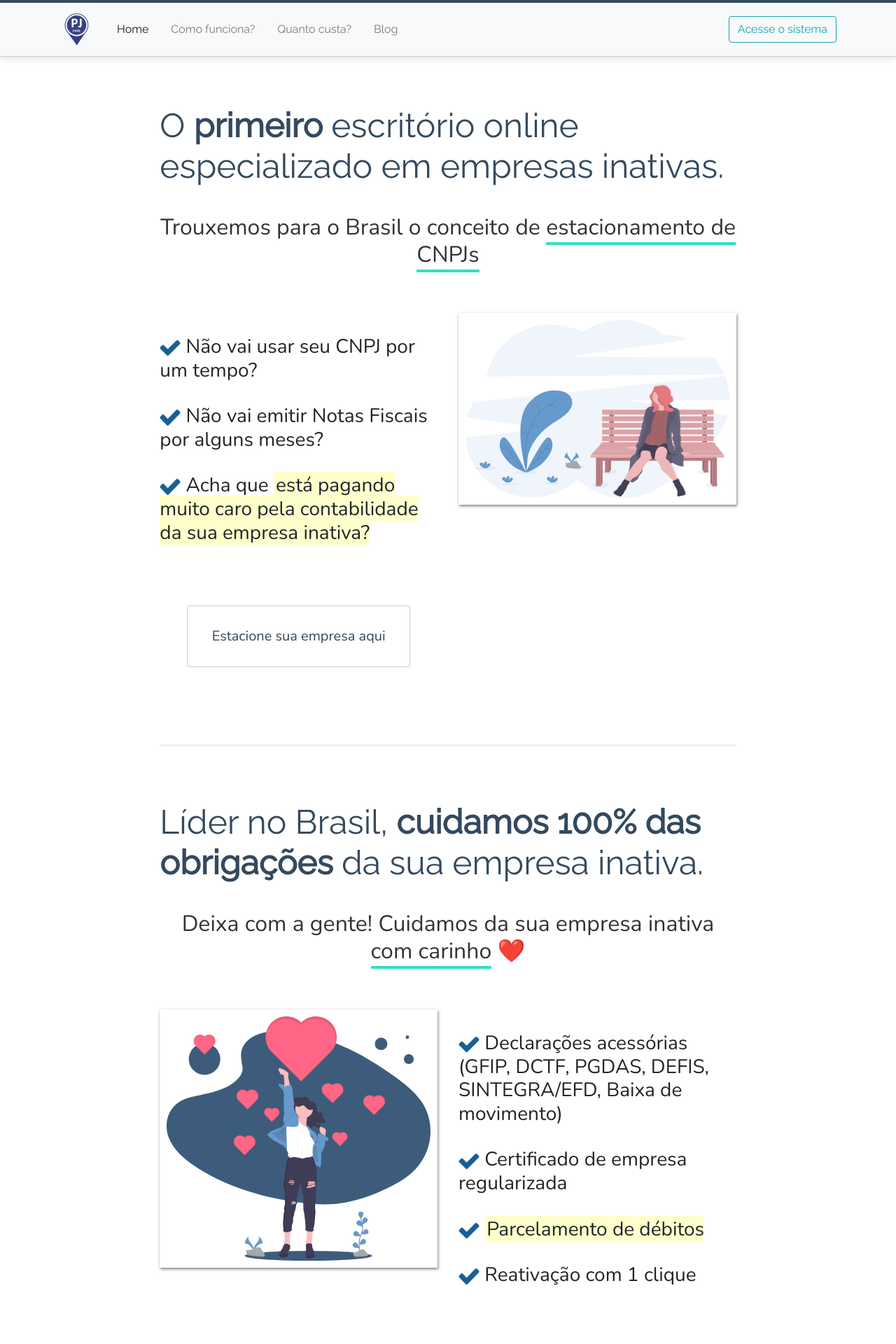
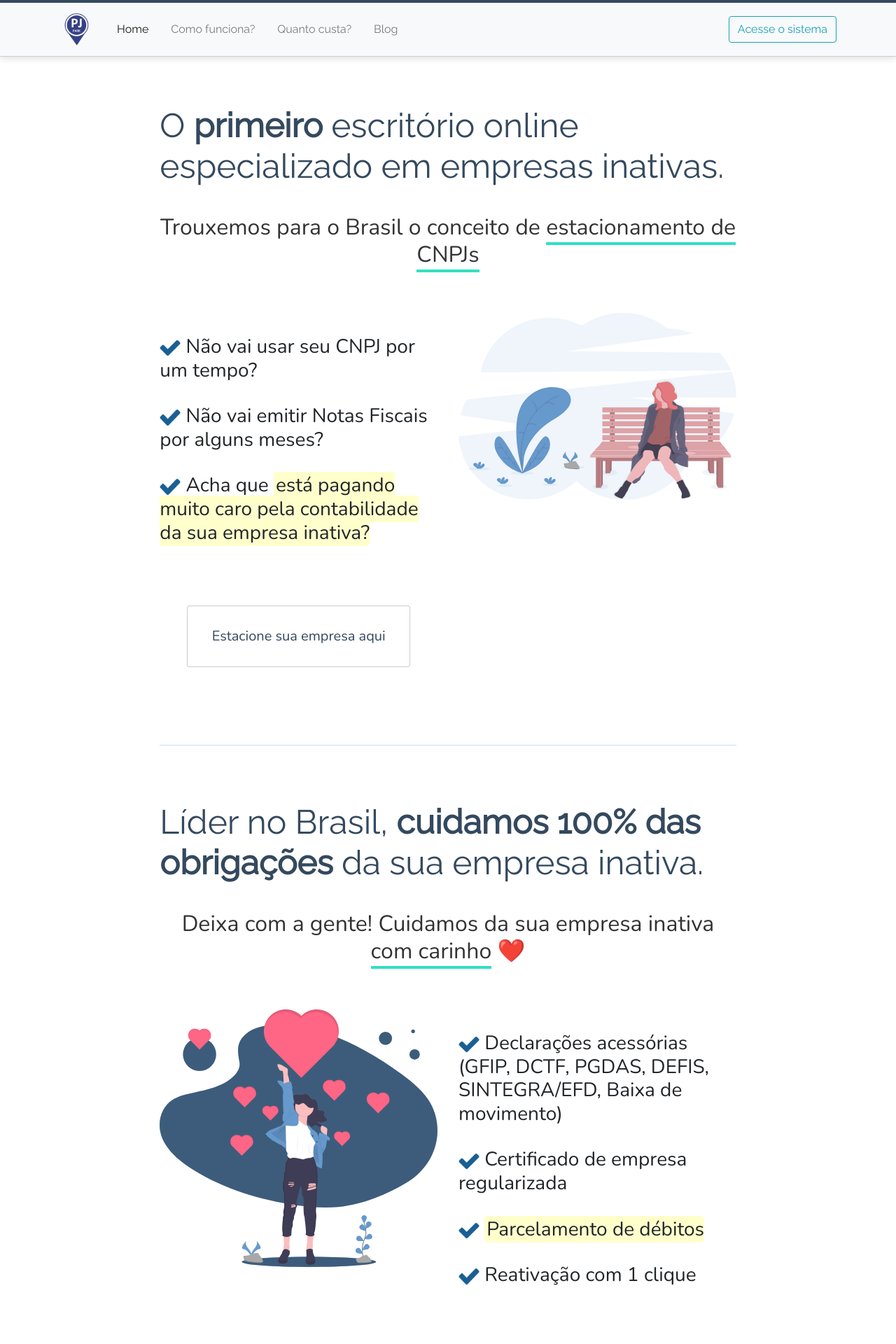
Before and after one commit to dakoctba/pjpark.github.io, a Jekyll site: the page built from index.html, in a window 1280 px wide. Shown: the top 1920 px of the page at 70% size. Built offline with Jekyll 4.4.1, drawn with Linux system fonts in a browser that asks for light colours.

Commit message:
Update index.html

```diff
--- a/index.html
+++ b/index.html
@@ -24,9 +24,7 @@
       </p>
     </div>
     <div class="d-none d-sm-block col-md">
-      <div class="boxshadow">
-        <img src="/assets/images/svg/thoughts.svg" class="img-fluid">
-      </div>
+      <img src="/assets/images/svg/thoughts.svg" class="img-fluid">
     </div>
   </div>
 
@@ -40,9 +38,7 @@
 
   <div class="row">
     <div class="d-none d-sm-block col-md">
-      <div class="boxshadow">
-        <img src="/assets/images/svg/super_thank_you.svg" class="img-fluid">
-      </div>
+      <img src="/assets/images/svg/super_thank_you.svg" class="img-fluid">
     </div>
     <div class="col-md">
       <p><img src="/assets/images/check.png" class="icon icon-check"> Declarações acessórias (GFIP, DCTF, PGDAS, DEFIS, SINTEGRA/EFD, Baixa de movimento)</p>
@@ -77,9 +73,7 @@
       </p>
     </div>
     <div class="d-none d-sm-block col-md">
-      <div class="boxshadow">
-        <img src="/assets/images/fotos/success-1.jpg" class="img-fluid">
-      </div>
+      <img src="/assets/images/svg/alien_science.svg" class="img-fluid">
     </div>
   </div>
 
@@ -87,9 +81,7 @@
 
   <div class="row">
     <div class="d-none d-sm-block col-md">
-      <div class="boxshadow">
-        <img src="/assets/images/fotos/curitiba-1.jpg" class="img-fluid">
-      </div>
+      <img src="/assets/images/svg/best_place.svg" class="img-fluid">
     </div>
     <div class="col-md">
       <h1>Quem somos?<br>Aonde vivemos?<br><del><small>Como nos reproduzimos?</small></del></h1>
```
